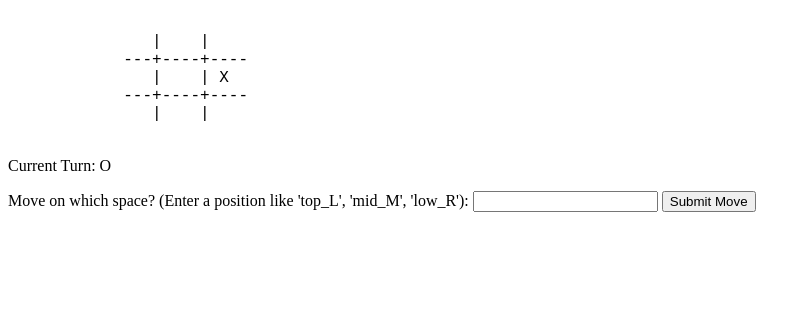
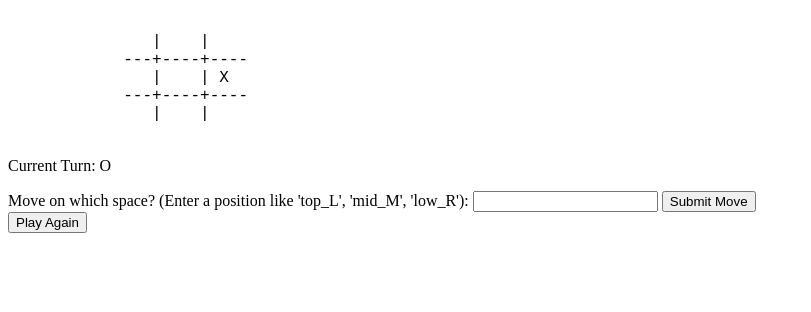
Before and after one commit to anthtsel/pythonapp, a Django app: page /tic_tac_toe/tic_tac_toe/ in a window 1280 px wide. Shown: the part 189-501 px from the top of the page, without its empty margins (0-811 px from the left). Run offline with Django 5.2, Linux system fonts and the light colour scheme.

Commit message:
add play again feature

```diff
--- a/tic_tac_toe/templates/tic_tac_toe/tic_tac_toe.html
+++ b/tic_tac_toe/templates/tic_tac_toe/tic_tac_toe.html
@@ -50,5 +50,9 @@
         <input type="text" name="position" id="position" required>
         <input type="submit" value="Submit Move">
     </form>
+    <form method="post" action="{% url 'tic_tac_toe:play_again' %}">
+        {% csrf_token %}
+        <input type="submit" value="Play Again">
+    </form>
 </body>
 </html>
--- a/tic_tac_toe/urls.py
+++ b/tic_tac_toe/urls.py
@@ -1,8 +1,9 @@
 from django.urls import path
-from .views import tic_tac_toe
+from .views import tic_tac_toe, play_again
 
 app_name = 'tic_tac_toe'
 
 urlpatterns = [
     path('tic_tac_toe/', tic_tac_toe, name='tic_tac_toe'),
+    path('play_again/', play_again, name='play_again'),
 ]
--- a/tic_tac_toe/views.py
+++ b/tic_tac_toe/views.py
@@ -1,6 +1,6 @@
 import random
 import time
-from django.shortcuts import render
+from django.shortcuts import render, redirect
 
 # Initialize an empty board dictionary
 board = {
@@ -106,3 +106,13 @@ def tic_tac_toe(request):
         current_turn = user_marker  # Switch to user's turn
 
     return render(request, 'tic_tac_toe/tic_tac_toe.html', {'board': get_current_board_state(), 'user_marker': user_marker, 'computer_marker': computer_marker, 'current_turn': current_turn, 'winner': None})
+
+def play_again(request):
+    global board, user_marker, computer_marker, current_turn
+    board = {
+        'top_L': ' ', 'top_M': ' ', 'top_R': ' ',
+        'mid_L': ' ', 'mid_M': ' ', 'mid_R': ' ',
+        'low_L': ' ', 'low_M': ' ', 'low_R': ' ',
+    }
+    initialize_game()  # Reinitialize user_marker, computer_marker, and current_turn
+    return redirect('tic_tac_toe:tic_tac_toe')
```
Also changed, not shown: db.sqlite3.
